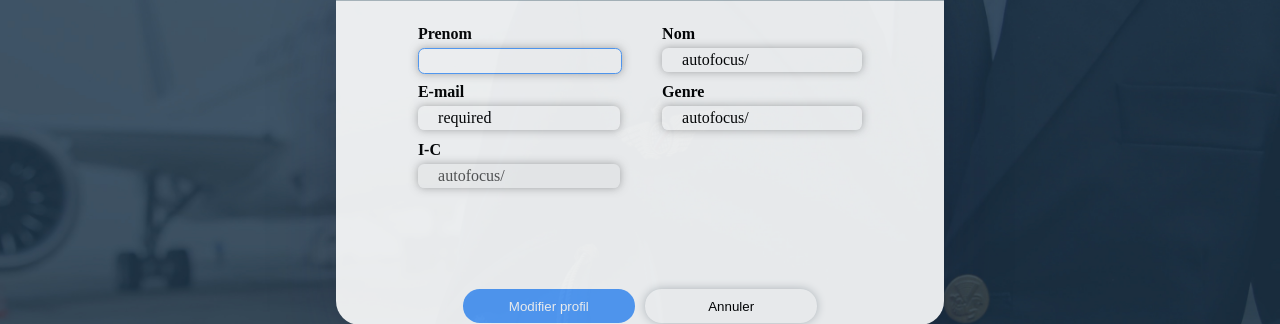
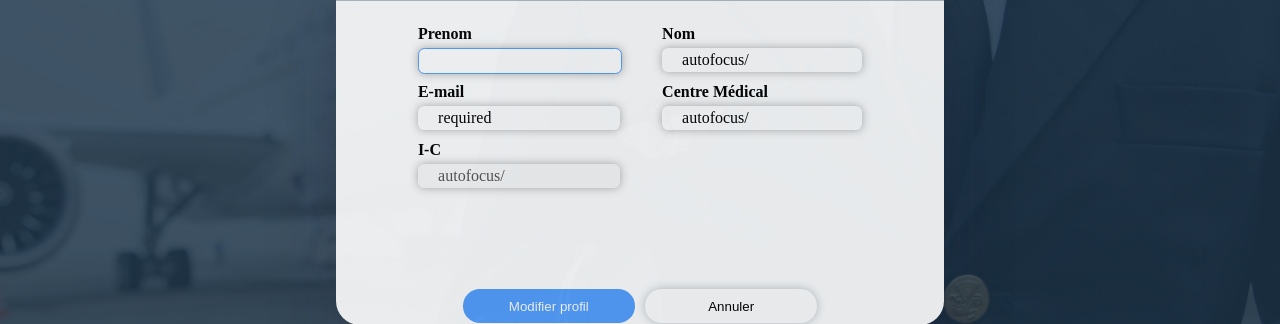
Before and after one commit to charlottemrd/aeronicsolutions, a PHP site: page /aeronicsolutions/view/modifierGestionnaire.php in a window 1280 px wide. Shown: the part 235-559 px from the top of the page. Run offline with PHP 8.4, Linux system fonts and the light colour scheme; the template is opened without the code that fills it, so the values that code supplies are empty; some web fonts are replaced.

Commit message:
modifgestionnaire.php

```diff
--- a/view/modifierGestionnaire.php
+++ b/view/modifierGestionnaire.php
@@ -34,7 +34,7 @@
             </div>
 
             <div class="information">
-                <h4>Genre </h4>
+                <h4>Centre Médical </h4>
                 <input name= "centre" id= "centre" type="text" required value=<?= $gestionnaire['center']  ?> autofocus/>
             </div>
 
```
